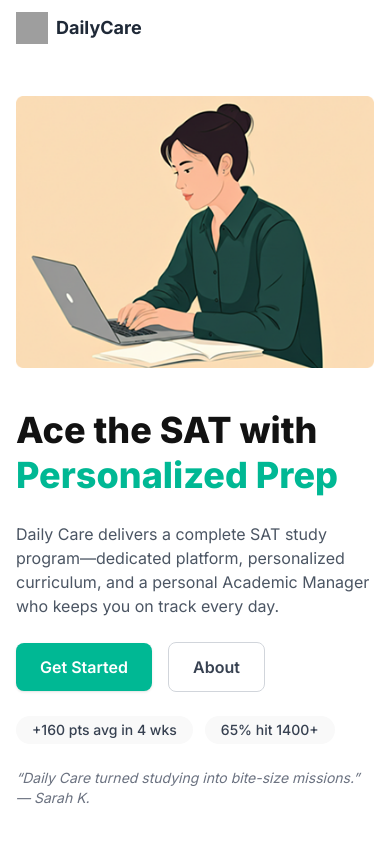
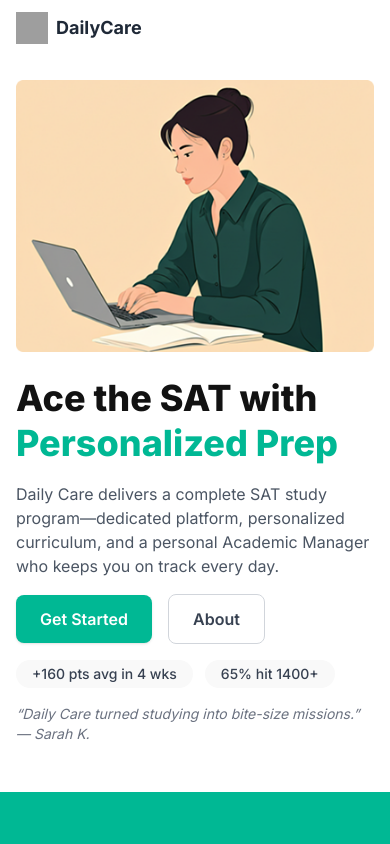
Before and after one commit to satinsiders/daily-care-landing, a Next.js app: page / in a window 390 px wide. Shown: the top 844 px of the page. Built offline with nearby package versions, Linux system fonts and the light colour scheme; grey boxes are pictures that could not be loaded.

Commit message:
Adjust hero section spacing

```diff
--- a/components/Hero.js
+++ b/components/Hero.js
@@ -4,8 +4,8 @@ import Section from "./Section";
 
 export default function Hero() {
   return (
-    <Section id="hero" className="pt-10 pb-20">
-      <div className="flex flex-col md:flex-row items-center gap-10 md:gap-16">
+    <Section id="hero" className="pt-6 pb-12 md:pt-10 md:pb-20">
+      <div className="flex flex-col md:flex-row items-center gap-6 md:gap-16">
         <div className="relative w-full md:w-5/12 aspect-[4/3]">
           {/* using regular img to avoid build-time errors if images not present yet */}
           <img
@@ -14,7 +14,7 @@ export default function Hero() {
             className="w-full h-auto object-contain"
           />
         </div>
-        <div className="w-full md:w-7/12 space-y-6">
+        <div className="w-full md:w-7/12 space-y-4 md:space-y-6">
           <h1 className="text-4xl md:text-5xl font-extrabold leading-tight text-dark">
             Ace the SAT with <br className="hidden md:block" />
             <span className="text-accent">Personalized Prep</span>
```
